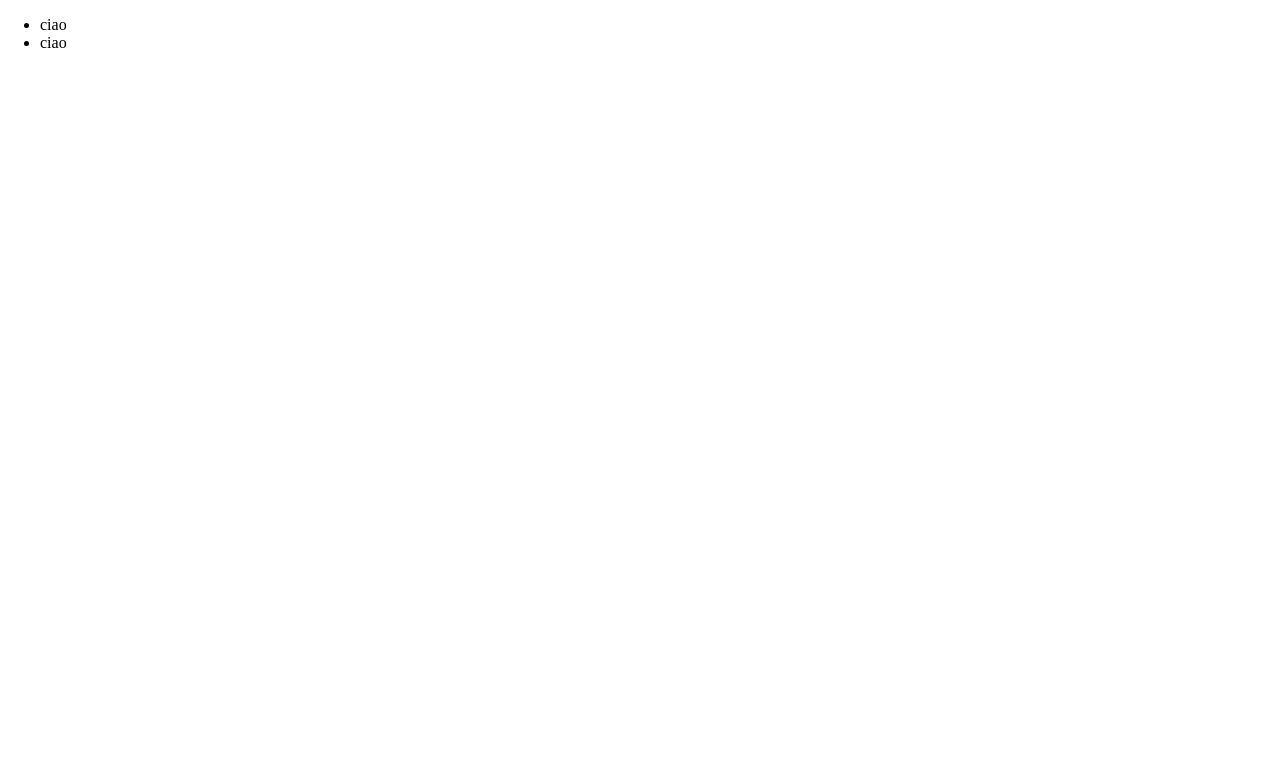
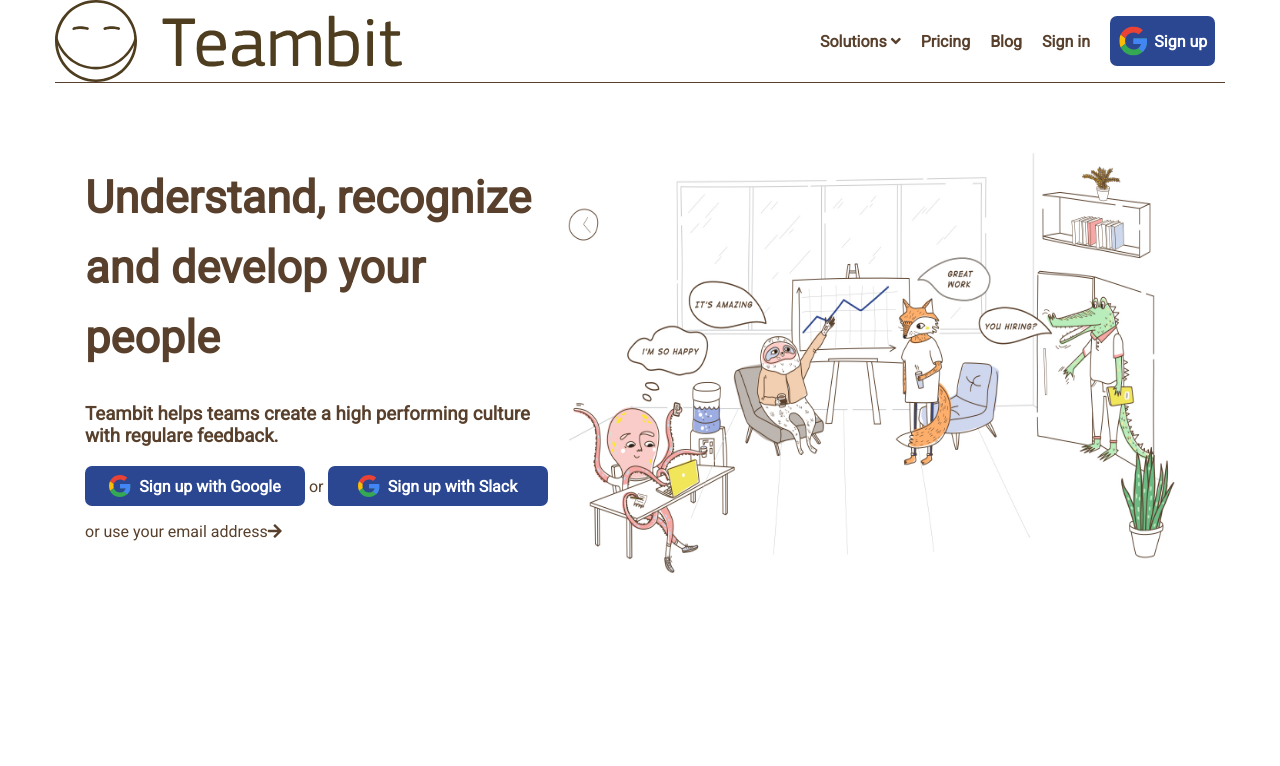
Before and after one commit to Al-1117/node-sass-teambit, a website: page my-app/index.html in a window 1280 px wide. Drawn offline with nearby package versions, Linux system fonts and the light colour scheme.

Commit message:
jumbotron

```diff
--- a/my-app/index.html
+++ b/my-app/index.html
@@ -15,16 +15,85 @@
     <link rel="stylesheet" href="12bool_def.css">
     <!-- My Style -->
     <link rel="stylesheet" href="dist/app.css">
+    <!-- Title -->
+    <title>Teambit</title>
 
-    <title>Teambit</title>
   </head>
+
   <body>
-    <header>
-      <ul>
-        <li>ciao</li>
-        <li>ciao</li>
-      </ul>
-    </header>
+    <div class="container">
+      <!-- HEADER SECTION -->
+      <header>
+        <!-- Navigation -->
+        <nav>
+          <!-- Logo -->
+          <div class="logo col-lg-6">
+            <img src="img/logo.svg" alt="">
+
+          </div>
+          <!-- End of Logo -->
+
+          <!-- Right Navigation -->
+          <div class="right_nav col-lg-6 offset-lg-">
+            <!-- Navigation item list -->
+            <ul class= "nav_items">
+              <li>Solutions
+                <i class="fa fa-angle-down" aria-hidden="true"></i>
+              </li>
+              <li>Pricing</li>
+              <li>Blog</li>
+              <li>Sign in</li>
+              <li>
+                <!-- Navigation Button -->
+                <div class="btn">
+                  <img src="img/google-logo.svg" alt="">
+                  <span>Sign up</span>
+                </div>
+              </li>
+            </ul>
+          </div>
+          <!--End of Right Navigation -->
+        </nav>
+        <!-- End of Navigation -->
+
+        <!-- Jumbotron -->
+        <div class="jumbo">
+          <!-- Left Jumbotron -->
+          <div class="jumbo_left col-lg-5">
+            <!-- Title -->
+            <h1>Understand, recognize and develop your people</h1>
+            <h3>Teambit helps teams create a high performing culture with regulare feedback.</h3>
+            <div class="btn_container">
+              <div class="btn">
+                <img src="img/google-logo.svg" alt="">
+                <span>Sign up with Google</span>
+              </div>
+              <span>or</span>
+              <div class="btn">
+                <img src="img/google-logo.svg" alt="">
+                <span>Sign up with Slack</span>
+              </div>
+            </div>
+              <p>or use your email address<i class="fa fa-arrow-right" aria-hidden="true"></i></p>
+
+
+          </div>
+          <!-- End of Left Jumbotron -->
+          <!-- Right Jumbotron -->
+          <div class="jumbo_right col-lg-7">
+            <img src="img/illustration-main.jpg" alt="">
+          </div>
+          <!-- End of right jumbotron -->
+
+        </div>
+        <!-- End of Jumbotron -->
+      </header>
+      <!-- END OF HEADER SECTION -->
+
+
+
+    </div>
+
 
     <!-- My script -->
     <script type="text/javascript" src="js/script.js"></script>
--- a/my-app/src/partials/_common.scss
+++ b/my-app/src/partials/_common.scss
@@ -3,4 +3,10 @@
   margin: 0;
   padding: 0;
   box-sizing: border-box;
+  color: $priamry_color;
+  font-family: 'Roboto', sans-serif;
 }
+
+.btn{
+  @include btn_general
+}
--- a/my-app/src/partials/_header.scss
+++ b/my-app/src/partials/_header.scss
@@ -0,0 +1,43 @@
+
+header{
+  // NAVIGATION
+  nav{
+
+    @include display_flex;
+    @include border_bottom;
+    justify-content: center;
+
+    // Logo
+    .logo{
+      @include display_flex
+    }
+    // Right Nav side
+    .right_nav{
+      width: 100%;
+
+
+      // Nav items
+      .nav_items {
+        @include display_flex;
+        justify-content: flex-end;
+        align-items: center;
+
+        li{
+          display: inline-block;
+          padding: 0 10px;
+          font-weight: 600;
+        }
+      }
+      // Navigation Buttons
+      .btn{
+        @include btn_general;
+        @include btn_primary;
+      }
+
+
+
+    }
+
+  }
+}
+  // END OF NAVIGATION
--- a/my-app/src/partials/_jumbo.scss
+++ b/my-app/src/partials/_jumbo.scss
@@ -0,0 +1,42 @@
+// JUMBOTRON
+.jumbo{
+  @include display_flex;
+  height: 600px;
+  padding: 30px;
+  padding-top: 50px;
+
+  // Left side of Jumbotron
+  .jumbo_left{
+    h1{
+      font-size: 45px;
+      line-height: 70px;
+      font-weight: 900;
+    }
+
+
+    .btn_container{
+      @include display_flex;
+
+      .btn{
+        @include btn_general;
+        @include btn_secondary;
+      }
+      span{
+        align-self: center;
+        padding: 0 4px
+      }
+    }
+
+  }
+  // Right Side of Jumbotron
+  .jumbo_right{
+    padding: 20px;
+    img{
+      width: 100%;
+      height: 75%;
+    }
+
+
+  }
+
+}
--- a/my-app/src/partials/_mixins.scss
+++ b/my-app/src/partials/_mixins.scss
@@ -0,0 +1,56 @@
+// Display flex
+@mixin display_flex{
+  display: flex;
+  flex-direction: row;
+}
+// General Border bottom
+@mixin border_bottom{
+  border-bottom: 1px solid #58402c;
+}
+
+// General Btn style
+@mixin btn_general{
+  display: flex;
+  font-weight: 700;
+  text-align: center;
+  color: #ffff;
+  background-color: #2c4792;
+  border: none;
+  border-radius: 7px;
+  justify-content: center;
+  align-items: center;
+
+}
+// Primary Btn style
+@mixin btn_primary{
+  height: 50px;
+  width: 105px;
+  // Images in Btn
+  img{
+    width: 30%;
+    height: 100%;
+    padding-right: 5px;
+  }
+}
+
+  // Secondary Btn Style
+  @mixin btn_secondary{
+    height: 40px;
+    width: 220px;
+    img{
+      width: 30px;
+      height: 60%;
+    }
+  }
+
+  // General img rules
+
+  @mixin img_general{
+    width: 100%;
+    height: 100%;
+  }
+
+  @mixin sub_title{
+    line-height: 40px;
+    font-size: 22px;
+  }
--- a/my-app/src/partials/_variables.scss
+++ b/my-app/src/partials/_variables.scss
@@ -0,0 +1,2 @@
+// Primary Color
+$priamry_color: #58402c;
```
Also changed, not shown: my-app/dist/app.css.
